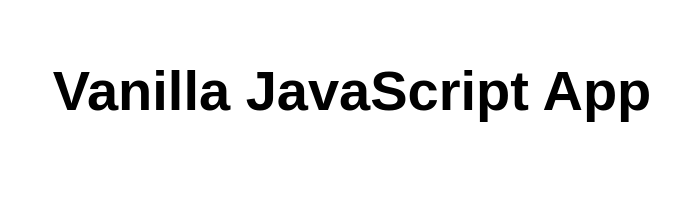
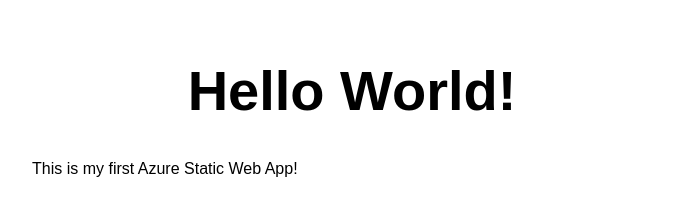
Before and after one commit to andrewbaker-uk/staticwebapp-test, a plain HTML site: page index.html in a window 1280 px wide. Shown: the whole page, without its empty margins (288-968 px from the left). Drawn offline with Linux system fonts and the light colour scheme.

Commit message:
Made some changes

```diff
--- a/index.html
+++ b/index.html
@@ -5,12 +5,13 @@
   <meta charset="UTF-8">
   <meta name="viewport" content="width=device-width, initial-scale=1.0">
   <link rel="stylesheet" href="styles.css">
-  <title>Vanilla JavaScript App</title>
+  <title>My First Azure Static Web App</title>
 </head>
 
 <body>
   <main>
-    <h1>Vanilla JavaScript App</h1>
+    <h1>Hello World!</h1>
+    <p>This is my first Azure Static Web App!</p>
   </main>
 </body>
 
```
